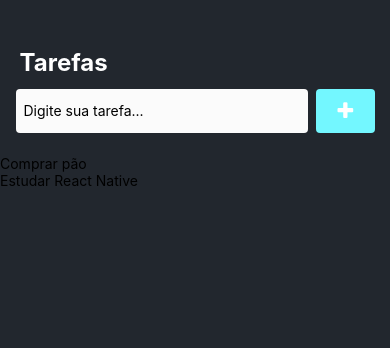
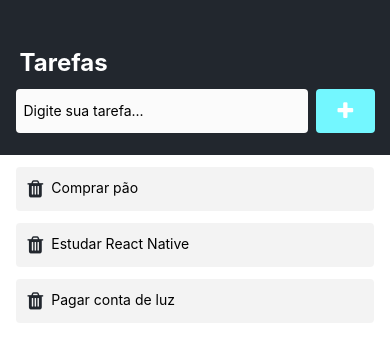
Before and after one commit to Savio-Anjos/App-Tarefas, a React Native app: screen / in a window 390 px wide. Shown: the top 348 px of the page. Built offline with nearby package versions, Linux system fonts and the light colour scheme.

Commit message:
Finalizando interface visual

```diff
--- a/App.js
+++ b/App.js
@@ -23,6 +23,11 @@ export default function App() {
     {
       key: '2',
       item: 'Estudar React Native'
+    },
+
+    {
+      key: '3',
+      item: 'Pagar conta de luz'
     }
   ]);
 
@@ -52,6 +57,7 @@ export default function App() {
       data={list}
       keyExtractor={ (item) => item.key}
       renderItem={ ({ item }) => <Tarefa data={item}/> }
+      style={styles.list}
       />
     </View>
 
@@ -95,6 +101,12 @@ const styles = StyleSheet.create({
     alignItems: 'center',
     justifyContent: 'center',
     borderRadius: 4,
+  },
+  list: {
+    flex: 1,
+    backgroundColor: '#FFF',
+    paddingStart: '4%',
+    paddingEnd: '4%',
   }
 
 })
--- a/src/Tarefa.js
+++ b/src/Tarefa.js
@@ -1,11 +1,29 @@
 
 import React from "react";
-import { View, Text } from 'react-native';
+import { View, Text, StyleSheet, TouchableOpacity } from 'react-native';
+
+import { FontAwesome } from '@expo/vector-icons';
 
 export default function Tarefa({ data }) {
     return (
-    <View>
+    <View style={styles.container}>
+        <TouchableOpacity style={styles.button}>
+            <FontAwesome name="trash" size={20} color="#22272e" />
+        </TouchableOpacity>
         <Text>{data.item}</Text>
     </View>
     )
 }
+
+const styles = StyleSheet.create( {
+    container: {
+        backgroundColor: 'rgba(196, 196, 196, 0.20)',
+        marginTop: 12,
+        padding: 12,
+        borderRadius: 4,
+        flexDirection: 'row'
+    },
+    button: {
+        marginRight: 8,
+    }
+})
```
